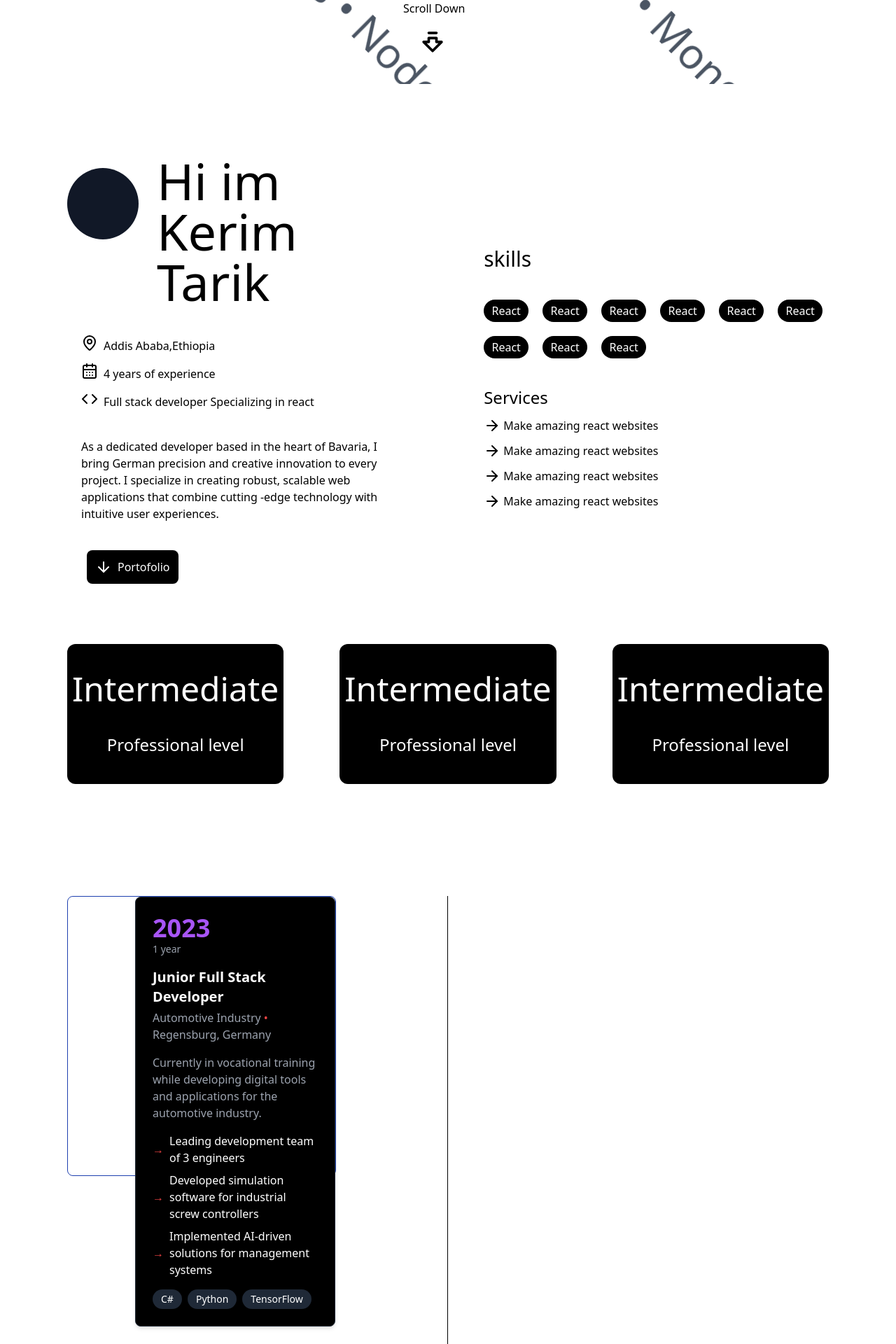
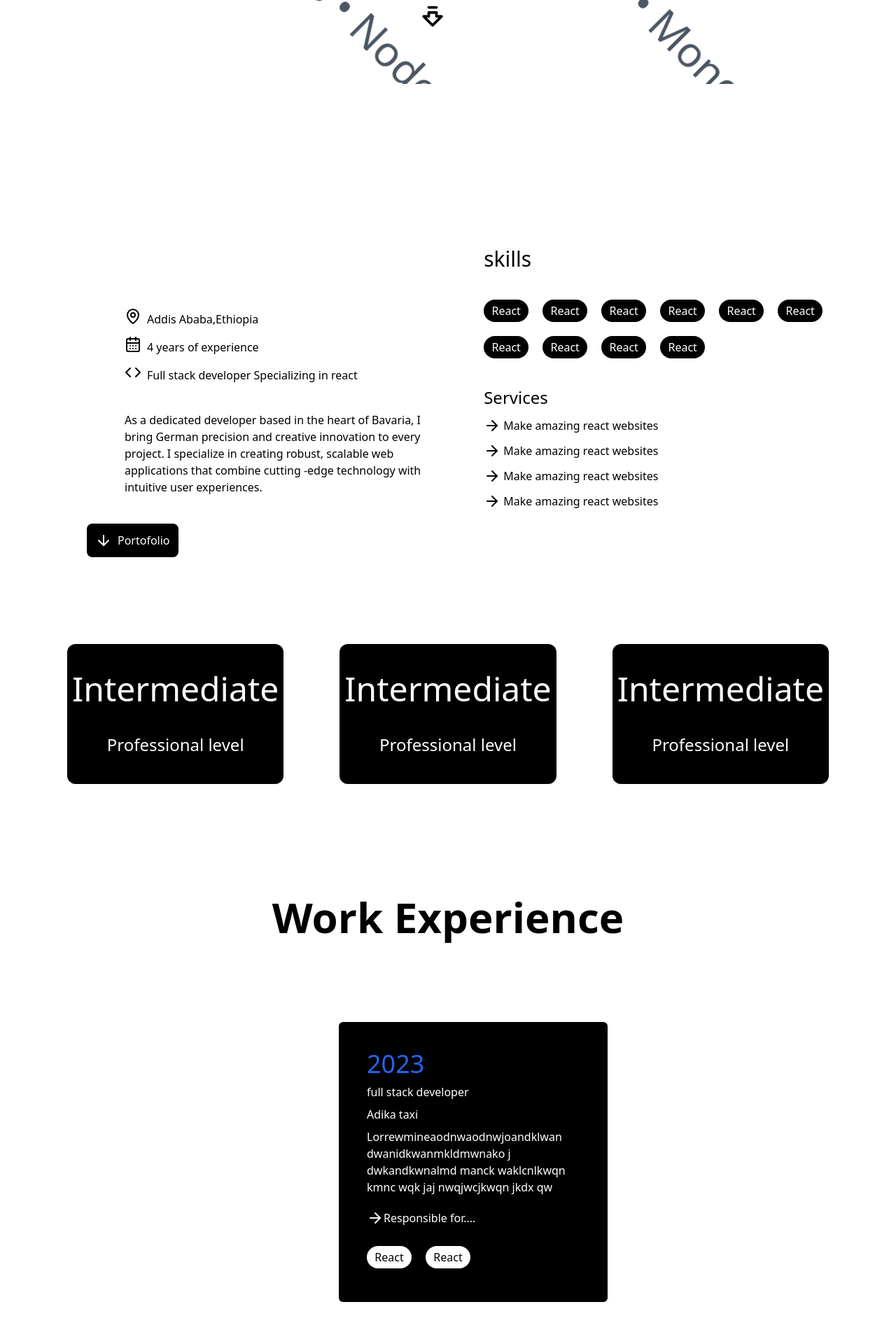
Before and after one commit to KerimTarikQE2282/Portofolio-Website, a Next.js app: page / in a window 1280 px wide. Shown: the part 680-2600 px from the top of the page at 70% size. Built offline with nearby package versions, Linux system fonts and the light colour scheme.

Commit message:
work experience done

```diff
--- a/app/Components/AboutMe.js
+++ b/app/Components/AboutMe.js
@@ -1,30 +1,66 @@
 import { ArrowDown, ArrowRight, Calendar, Calendar1, CalendarDays, Code, Heart, MapPin } from 'lucide-react'
 import React from 'react'
+import { useGSAP } from '@gsap/react'
+import gsap from 'gsap'
+import { ScrollTrigger } from "gsap/ScrollTrigger";
+import Header from './subComponents/Header';
 
 function AboutMe() {
+    const location=React.useRef(null)
+    const Xp=React.useRef(null)
+    const Skill=React.useRef(null)
+    const abtMe=React.useRef(null)
+    const skillLevels=React.useRef(null)
+    useGSAP(()=>{
+        gsap.registerPlugin(ScrollTrigger)
+        const elements = [location.current, Xp.current, Skill.current,abtMe.current];
+
+        elements.forEach((el, index) => {
+            gsap.to(el, {
+              x: 530,
+              duration: 1,
+              ease: "back",
+              scrollTrigger: {
+                trigger: el, // Use each element as its own trigger
+                start: "top 80%", // Adjust start position as needed
+                //markers: true, // Debug markers
+              },
+            });
+          });
+
+          gsap.from(skillLevels.current, {
+            x: 1530,
+            duration: 1,
+            ease: "back",
+            scrollTrigger: {
+              trigger: skillLevels.current, // Use each element as its own trigger
+              start: "top 80%", // Adjust start position as needed
+              //markers: true, // Debug markers
+            },
+          });
+
+    })
   return (
-    <div>
-        <div className='flex flex-row py-[10vh]'>
+    <div className='overflow-hidden'>
+
+        <div className='flex flex-row py-[10vh] '>
       <div className='w-full h-screen '>
-        <div>
-        <div className='w-[8vw] h-[8vw] bg-gray-900 relative top-10 rounded-full'>
+        <div className='h-[35vh]'>
 
         </div>
-        <p className='relative left-[10vw]  text-7xl w-[28vw] bottom-[10vh]'>Hi im Kerim Tarik</p>
-        </div>
-        <div className='relative bottom-10 left-5 flex flex-col gap-3'>
-            <div className='flex flex-row gap-2'>
+        <div className='relative bottom-10 right-[35vw] flex flex-col gap-3 '>
+            <div className='flex flex-row gap-2' ref={location}>
          <MapPin/> <p className='mt-1'>Addis Ababa,Ethiopia</p>
          </div>
-         <div className='flex flex-row gap-2'>
+         <div className='flex flex-row gap-2' ref={Xp}>
          <CalendarDays/> <p className='mt-1'>4 years of experience</p>
          </div>
-         <div className='flex flex-row gap-2'>
+         <div className='flex flex-row gap-2' ref={Skill}>
          <Code/> <p className='mt-1'>Full stack developer Specializing in react</p>
          </div>
 
         </div>
-        <p className='relative left-5 w-[35vw]'>As a dedicated developer based in the heart of Bavaria,
+        <p className='relative right-[35vw] w-[35vw]' ref={abtMe}>As a dedicated developer based in the heart of Bavaria,
             I bring German precision and creative innovation to every project. I specialize in creating robust,
             scalable web applications that combine cutting
             -edge technology with intuitive user experiences.</p>
@@ -61,13 +97,16 @@ function AboutMe() {
 <div className='w-[5vw] h-[4vh] bg-black flex text-center justify-center items-center rounded-full'>
     <p className='text-white'>React</p>
 </div>
+<div className='w-[5vw] h-[4vh] bg-black flex text-center justify-center items-center rounded-full'>
+    <p className='text-white'>React</p>
+</div>
 
             </div>
 
         </div>
         <div className='relative left-[4vw] top-[19vh]'>
             <p className='text-2xl mt-[5vh]'>Services</p>
-           <div className='flex flex-row gap-1 mt-3 '>
+           <div className='flex flex-row gap-1 mt-3 ' >
            <ArrowRight />
            <p>Make amazing react websites</p>
            </div>
@@ -90,7 +129,7 @@ function AboutMe() {
 
       </div>
     </div>
-    <div className='flex flex-row gap-20'>
+    <div className='flex flex-row gap-20  relative z-10' ref={skillLevels} >
         <div className='w-[25vw] h-[25vh] bg-black text-white relative bottom-[20vh] rounded-xl hover:border-2 hover:border-blue-900  transition-all duration-100 ease-in hover:scale-1 '>
             <p className='text-5xl text-center mt-10 '>Intermediate</p>
             <p className='text-2xl text-center mt-10 '>Professional level</p>
--- a/app/Components/Hero.jsx
+++ b/app/Components/Hero.jsx
@@ -3,6 +3,8 @@ import React from 'react'
 import { useGSAP } from '@gsap/react'
 import gsap from 'gsap'
 import { ArrowBigDownDash } from 'lucide-react';
+import { ScrollTrigger } from "gsap/ScrollTrigger";
+
 function Hero() {
     const WelcomeSection=React.useRef(null);
     const Skills1=React.useRef(null)
@@ -10,6 +12,7 @@ function Hero() {
     const Skills3=React.useRef(null)
     const me=React.useRef(null)
     const scrollBall=React.useRef(null)
+    const pp=React.useRef();
     useGSAP(()=>{
         // gsap.fromTo(WelcomeSection.current,
         //     {scaleX:0,transformOrigin:"center"},
@@ -20,16 +23,44 @@ function Hero() {
         var tl=gsap.timeline()
             tl.from(WelcomeSection.current,{scaleX:0,transformOrigin:"center",opacity:0}),
             tl.to(WelcomeSection.current,{scaleX:1,duration:0.5}),
-            tl.to(WelcomeSection.current,{y:-1000,duration:0.5,delay:3})
+            tl.to(WelcomeSection.current,{y:-1000,duration:0.5,delay:1})
         gsap.to(Skills1.current,{x:-1000,y:-1000,duration:90,repeat:100})
         gsap.to(Skills2.current,{x:-1000,y:-1000,duration:90,repeat:100})
         gsap.to(Skills3.current,{x:-1000,y:-1000,duration:90,repeat:100})
-        gsap.fromTo(
+        var t2=gsap.timeline()
+        gsap.registerPlugin(ScrollTrigger)
+        t2.fromTo(
             me.current,
             { opacity: 0 }, // Start with opacity 0
-            { opacity: 1, duration: 1, delay: 4 } // End with opacity 1 over 3 seconds after a 5-second delay
+            { opacity: 1, duration: 1, delay: 2 } // End with opacity 1 over 3 seconds after a 5-second delay
           );
-       gsap.to(scrollBall.current,{y:10,repeat:-1,duration:2})
+          t2.to(me.current, {
+
+
+            y: 520,
+            fontWeight: "lighter",
+            backgroundColor: "white",
+            fontSize: "5px",
+            color: "black",
+           // width: "20vw",
+           // opacity:0,
+            duration:10,
+            scrollTrigger:{
+              trigger:me.current,
+              start:"bottom center",
+              end:"bottom 200px",
+              scrub:2,
+              //markers:true,
+             // delay:2,
+              //pin:true,
+              toggleActions:"restart pause reverse pause "
+            }
+
+          });
+
+
+
+       gsap.to(scrollBall.current,{y:10,repeat:-1,duration:1})
     })
   return (
     <div className='h-[100vh]'>
@@ -45,12 +76,12 @@ function Hero() {
   </p>
 </div>
 
-       <div className='h-[30vh] text-center font-bold text-8xl bg-black text-white  py-[8vh] w-full relative bottom-[70vh]' ref={WelcomeSection}><p>Welcome</p></div>
-       <div className='h-[30vh] text-center font-bold text-8xl w-[60vw] ml-[17vw] rounded-lg p-0 bg-black relative bottom-[95vh] text-white opacity-0 flex flex-col items-center justify-center' ref={me}>
-  <div className='bg-white rounded-full h-[150px] w-[150px] relative top-8 right-[23vw] '>.</div>
-  <p className='text-7xl font-bold text-center relative bottom-[10vh] left-[5vw]'>I'm Kerim Tarik</p>
+       <div className='h-[30vh] text-center font-bold text-8xl bg-black text-white  py-[8vh] w-full relative bottom-[70vh] scale-x-0' ref={WelcomeSection}><p>Welcome</p></div>
+       <div className='h-[30vh] text-center font-bold text-8xl w-[60vw] ml-[17vw] rounded-lg p-0 bg-black relative bottom-[95vh] text-white opacity-0 flex flex-col ' ref={me}>
+  <div className='bg-black rounded-full h-[150px] w-[150px] relative top-8 left-10 ' ref={pp}>.</div>
+  <p className='text-7xl font-bold relative bottom-[10vh] '>Hi,I'm Kerim </p>
 </div>
-            <div className='relative bottom-[75vh] left-[45vw]  w-[30vw]'>
+            <div className='relative bottom-[80vh] left-[45vw]  w-[30vw]'>
                 <p>Scroll Down</p>
                 <ArrowBigDownDash className='w-11 h-11 ml-5 mt-3' ref={scrollBall}/>
 
--- a/app/Components/Timeline.js
+++ b/app/Components/Timeline.js
@@ -1,16 +1,156 @@
 import React from 'react'
 import ExperienceCard from './subComponents/ExperienceCard'
+import { useGSAP } from '@gsap/react'
+import gsap from 'gsap'
+import { ScrollTrigger } from "gsap/ScrollTrigger";
+import { ArrowRight } from 'lucide-react';
+function Timeline() {
+  const Time=React.useRef(null)
+  const timeLineContainer=React.useRef(null)
+  const leftToRight1=React.useRef(null)
+  const leftToRight2=React.useRef(null)
+  const leftToRight3=React.useRef(null)
+  const leftToRight4=React.useRef(null)
+  const card1=React.useRef(null)
+  const card2=React.useRef(null)
+  const card3=React.useRef(null)
+  const card4=React.useRef(null)
 
-function Timeline() {
+  useGSAP(()=>{
+    gsap.registerPlugin(ScrollTrigger)
+
+    gsap.to(Time.current, {
+      height: "250vh",
+      scrollTrigger: {
+        trigger: Time.current,
+        //markers: true, // For debugging, remove in production
+        start: "top bottom", // When the animation starts
+        end: "bottom+=1200vh", // End when the bottom of the trigger reaches 100vh from the bottom of the viewport
+
+        onUpdate:(self)=>{
+          console.log(self.progress)
+        },
+        scrub:1
+      },
+    });
+    gsap.to(leftToRight1.current, {
+      width: "10vw",
+      scrollTrigger: {
+        trigger: leftToRight1.current,
+        //markers: true, // For debugging, remove in production
+        start: "top bottom", // When the animation starts
+        end: "top 900vh", // End when the bottom of the trigger reaches 100vh from the bottom of the viewport
+        scrub:1
+      },
+    })
+    gsap.to(leftToRight2.current, {
+      width: "10vw",
+      scrollTrigger: {
+        trigger: leftToRight2.current,
+       // markers: true, // For debugging, remove in production
+        start: "top bottom", // When the animation starts
+        end: "top 900vh", // End when the bottom of the trigger reaches 100vh from the bottom of the viewport
+        scrub:1
+      },
+    })
+    gsap.to(leftToRight3.current, {
+      width: "10vw",
+      scrollTrigger: {
+        trigger: leftToRight3.current,
+       // markers: true, // For debugging, remove in production
+        start: "top bottom", // When the animation starts
+        end: "top 900vh", // End when the bottom of the trigger reaches 100vh from the bottom of the viewport
+        scrub:1
+      },
+    })
+    gsap.to(leftToRight4.current, {
+      width: "10vw",
+      scrollTrigger: {
+        trigger: leftToRight4.current,
+       // markers: true, // For debugging, remove in production
+        start: "top bottom", // When the animation starts
+        end: "top 900vh", // End when the bottom of the trigger reaches 100vh from the bottom of the viewport
+        scrub:1
+      },
+    })
+    gsap.to(card1.current,  {
+      left: "0vw",
+      scrollTrigger: {
+        trigger: card1.current,
+        start: "top bottom", // When the animation starts
+        end: "top 900vh", // End when the bottom of the trigger reaches 100vh from the bottom of the viewport
+        scrub:1
+      },
+    })
+    gsap.to(card2.current,  {
+      left: "25vw",
+      scrollTrigger: {
+        trigger: card2.current,
+        start: "top bottom", // When the animation starts
+        end: "top 900vh", // End when the bottom of the trigger reaches 100vh from the bottom of the viewport
+        scrub:1
+      },
+    })
+    gsap.to(card3.current,  {
+      left: "0vw",
+      scrollTrigger: {
+        trigger: card3.current,
+        start: "top bottom", // When the animation starts
+        end: "top 900vh", // End when the bottom of the trigger reaches 100vh from the bottom of the viewport
+        scrub:1
+      },
+    })
+    gsap.to(card4.current,  {
+      left: "25vw",
+      scrollTrigger: {
+        trigger: card4.current,
+        start: "top bottom", // When the animation starts
+        end: "top 900vh", // End when the bottom of the trigger reaches 100vh from the bottom of the viewport
+        scrub:1
+      },
+    })
+
+  })
+
   return (
-    <div className='flex flex-row h-[200vh]'>
-      <div className=' border-r border-black border-3 w-[50%] '>
-      <div className="border border-blue-800 w-[30vw] h-[50vh] rounded-lg">
-        <ExperienceCard />
+   <div>
+    <p className='font-bold text-6xl text-center mb-[15vh]'>Work Experience</p>
+     <div className='flex flex-row  overflow-hidden'>
+      <div ref={timeLineContainer}  >
+      <hr  className='w-1 h-1 bg-black relative left-[40vw] mb-[10vh] bottom-10 'ref={Time}/>
       </div>
-      </div>
+      <div className='flex flex-col gap-20'>
+      <div ref={card1} className=' relative left-[30vw]'>
+        <div ref={card1}>
+        <ExperienceCard place={"left"} />
+        </div>
 
+     <div className='h-1 w-0 relative left-[30vw] bottom-[20vh]  bg-black' ref={leftToRight1}/>
+     </div>
+     <div >
+     <div  className=' relative ' ref={card2}>
+      <ExperienceCard place={"right"}/>
+     </div>
+     <div className='h-1 w-0 relative bottom-[20vh] left-[40vw]  bg-black'ref={leftToRight2} />
+     </div>
+     {/* /////////////////////////////////// */}
+     <div ref={card3} className=' relative left-[30vw]'>
+        <div ref={card3}>
+        <ExperienceCard place={"left"} />
+        </div>
+
+     <div className='h-1 w-0 relative left-[30vw] bottom-[20vh]  bg-black' ref={leftToRight3}/>
+     </div>
+    {/* /////////////////////////////// */}
+    <div >
+     <div  className=' relative ' ref={card4}>
+      <ExperienceCard place={"right"}/>
+     </div>
+     <div className='h-1 w-0 relative bottom-[20vh] left-[40vw]  bg-black'ref={leftToRight4} />
+     </div>
+     </div>
     </div>
+   </div>
   )
 }
 
--- a/app/Components/subComponents/ExperienceCard.jsx
+++ b/app/Components/subComponents/ExperienceCard.jsx
@@ -1,31 +1,22 @@
-const ExperienceCard = () => {
+import { ArrowRight } from 'lucide-react';
+
+
+const ExperienceCard = ({place}) => {
     return (
-      <div className="p-6 bg-black text-white rounded-lg border border-gray-800 shadow-md max-w-sm ml-24">
-        <div className="text-purple-500 text-4xl font-bold">2023</div>
-        <div className="text-gray-400 text-sm">1 year</div>
-        <h2 className="text-xl font-bold mt-4">Junior Full Stack Developer</h2>
-        <p className="text-gray-400 mt-1">
-          Automotive Industry <span className="text-red-500">•</span> Regensburg, Germany
-        </p>
-        <p className="text-gray-400 mt-4">
-          Currently in vocational training while developing digital tools and applications for the automotive industry.
-        </p>
-        <ul className="mt-4 space-y-2">
-          <li className="flex items-center">
-            <span className="text-red-500 mr-2">→</span> Leading development team of 3 engineers
-          </li>
-          <li className="flex items-center">
-            <span className="text-red-500 mr-2">→</span> Developed simulation software for industrial screw controllers
-          </li>
-          <li className="flex items-center">
-            <span className="text-red-500 mr-2">→</span> Implemented AI-driven solutions for management systems
-          </li>
-        </ul>
-        <div className="flex gap-2 mt-4">
-          <span className="bg-gray-800 px-3 py-1 rounded-full text-sm">C#</span>
-          <span className="bg-gray-800 px-3 py-1 rounded-full text-sm">Python</span>
-          <span className="bg-gray-800 px-3 py-1 rounded-full text-sm">TensorFlow</span>
-        </div>
+      <div className={`text-white bg-black p-10 w-[30vw] h-[50vh] relative rounded-md flex flex-col gap-2 ${place==='right' && 'left-[25vw]'}`}>
+        <p className='text-4xl text-blue-600'>2023</p>
+        <p> full stack developer</p>
+        <p> Adika taxi</p>
+        <p className='font-extralight'>Lorrewmineaodnwaodnwjoandklwan dwanidkwanmkldmwnako j dwkandkwnalmd manck waklcnlkwqn kmnc wqk jaj nwqjwcjkwqn jkdx qw</p>
+        <p className='flex flex-row mt-3'><ArrowRight /> Responsible for....</p>
+       <div className='flex flex-row gap-5 w-[40vw] flex-wrap mt-5'>
+        <div className='w-[5vw] h-[4vh] bg-white flex text-center justify-center items-center rounded-full'>
+    <p className='text-black'>React</p>
+</div>
+<div className='w-[5vw] h-[4vh] bg-white flex text-center justify-center items-center rounded-full'>
+    <p className='text-black'>React</p>
+</div>
+</div>
       </div>
     );
   };
--- /dev/null
+++ b/app/Components/subComponents/Header.jsx
@@ -0,0 +1,24 @@
+import React from 'react'
+import { useGSAP } from '@gsap/react'
+import gsap from 'gsap'
+import { ScrollTrigger } from "gsap/ScrollTrigger";
+export default function Header() {
+    const HeaderRef=React.useRef(null)
+    useGSAP(()=>{
+        gsap.registerPlugin(ScrollTrigger)
+
+        gsap.to(HeaderRef.current,{opacity:1,scrollTrigger:{
+            trigger:HeaderRef.current,
+            markers:true,
+            start:"top top",
+            end: "bottom+=10000 center",
+            pin:true
+        }})
+    })
+  return (
+    <div className="bg-black text-white h-[10vh] w-full z-50 absolute top-[100vh] left-0 opacity-0" ref={HeaderRef}>
+
+    {/* Content here */}
+  </div>
+  )
+}
```
